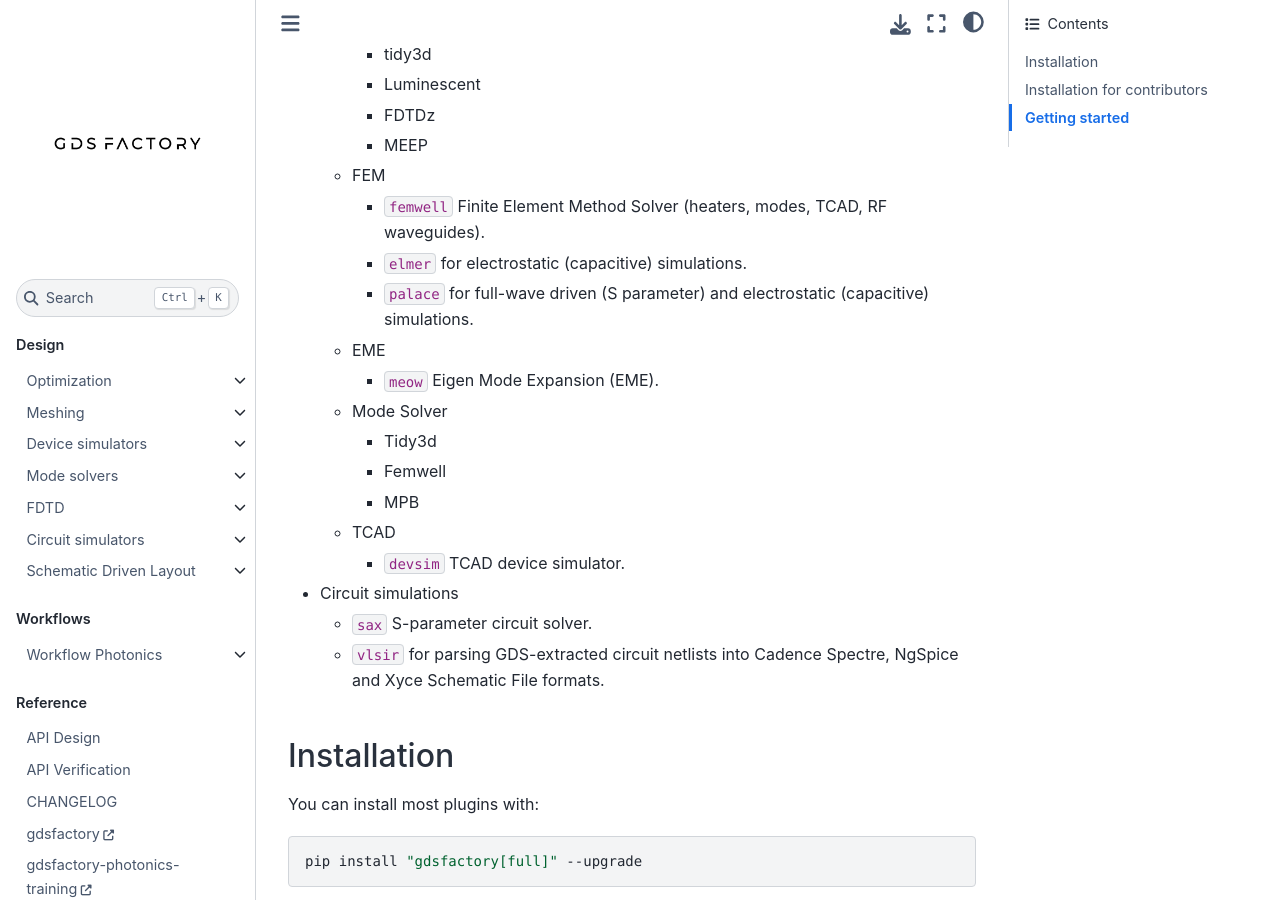
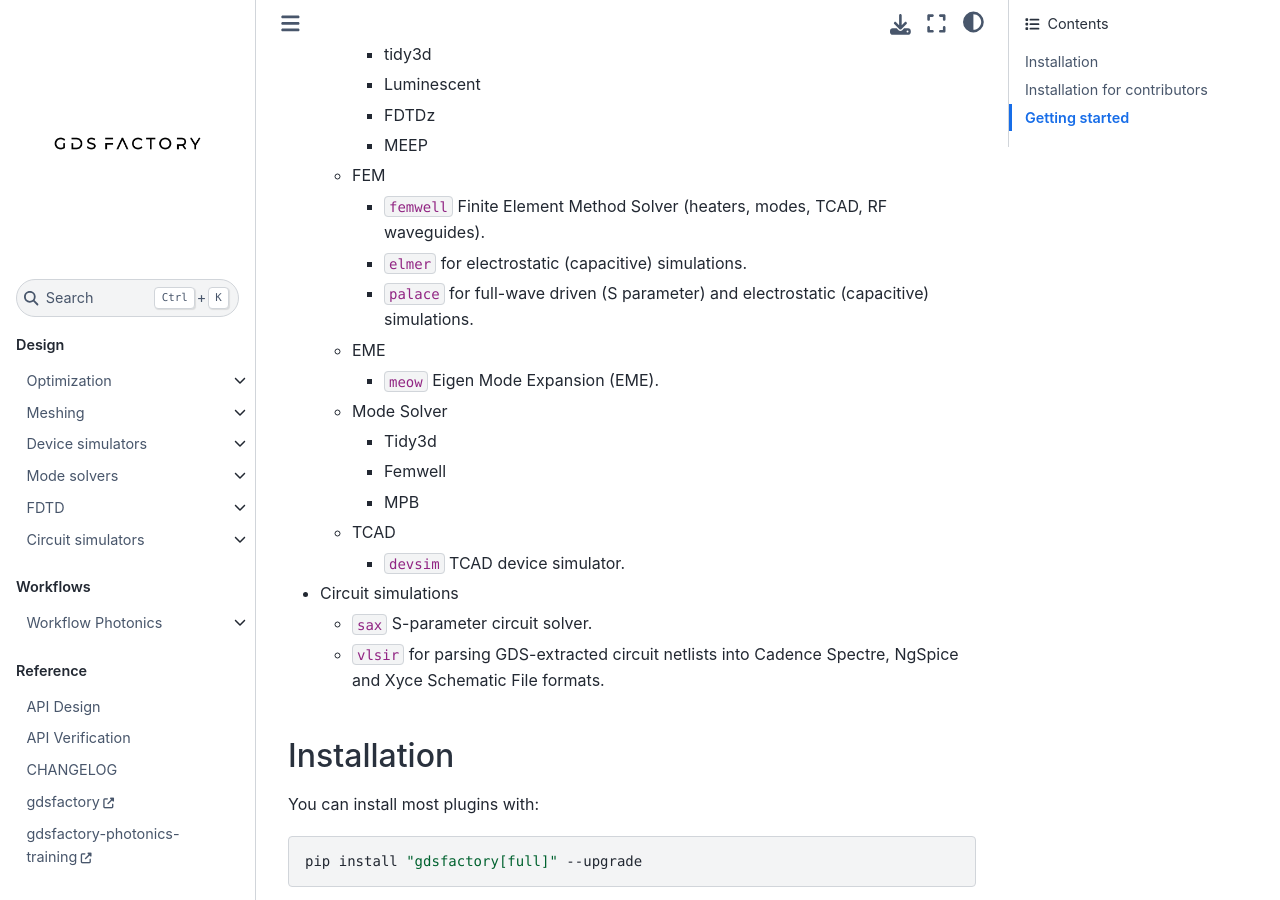
Before and after one commit to gdsfactory/gplugins, a Jupyter Book: the page built from docs/index.md, in a window 1280 px wide and 900 px high, scrolled down 305 px. Built offline with Jupyter Book 1.0.4 settings and Sphinx 7.4.7 and the Sphinx Book theme 1.1.4, drawn with Linux system fonts in a browser that asks for light colours; pages that are not in the unit, such as notebooks, are missing from menus.

Commit message:
remove broken code from docs

```diff
--- a/docs/_toc.yml
+++ b/docs/_toc.yml
@@ -44,11 +44,7 @@
       - file: plugins_circuits
         sections:
           - file: notebooks/sax_01_sax
-          - file: notebooks/lumerical_2_interconnect
           - file: notebooks/vlsir_netlist
-      - file: sdl
-        sections:
-        - file: notebooks/21_schematic_driven_layout_lumerical
   - caption: Verification
     chapters:
       - file: notebooks/klayout_dataprep
```
